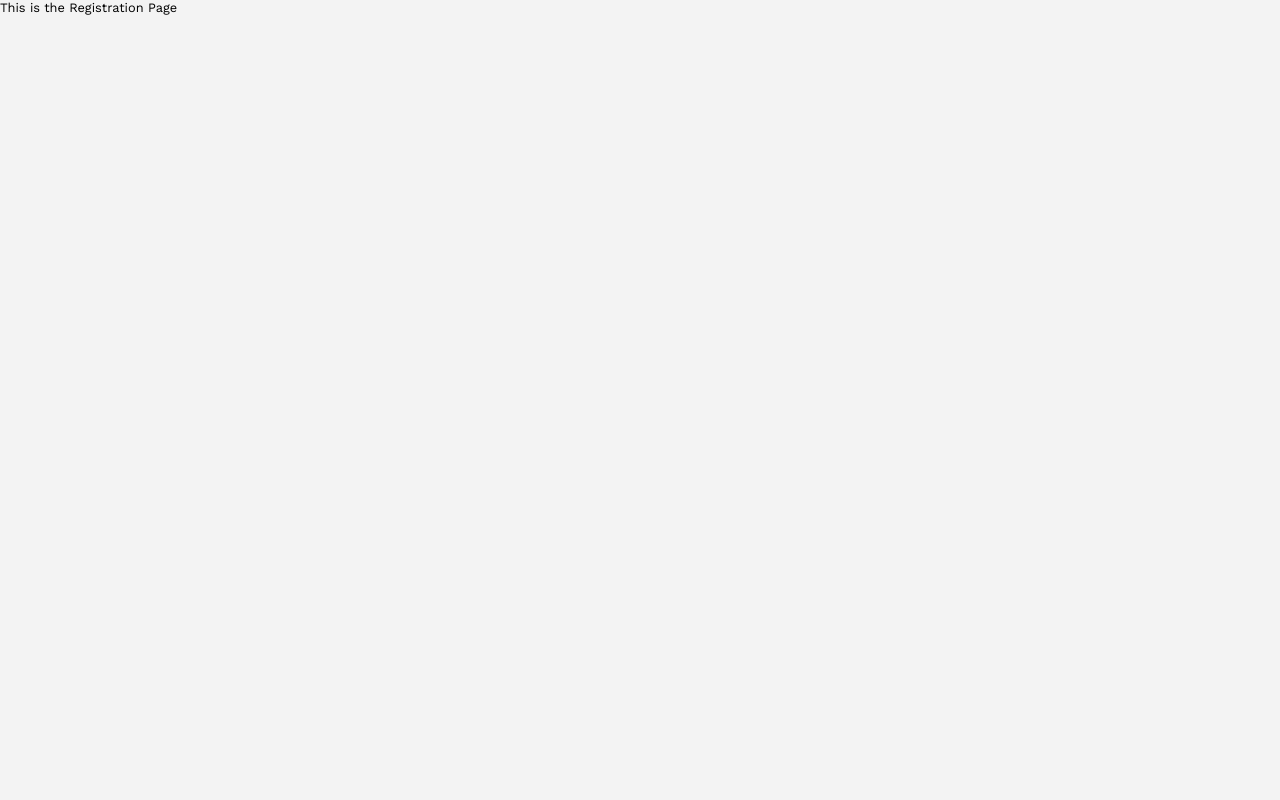
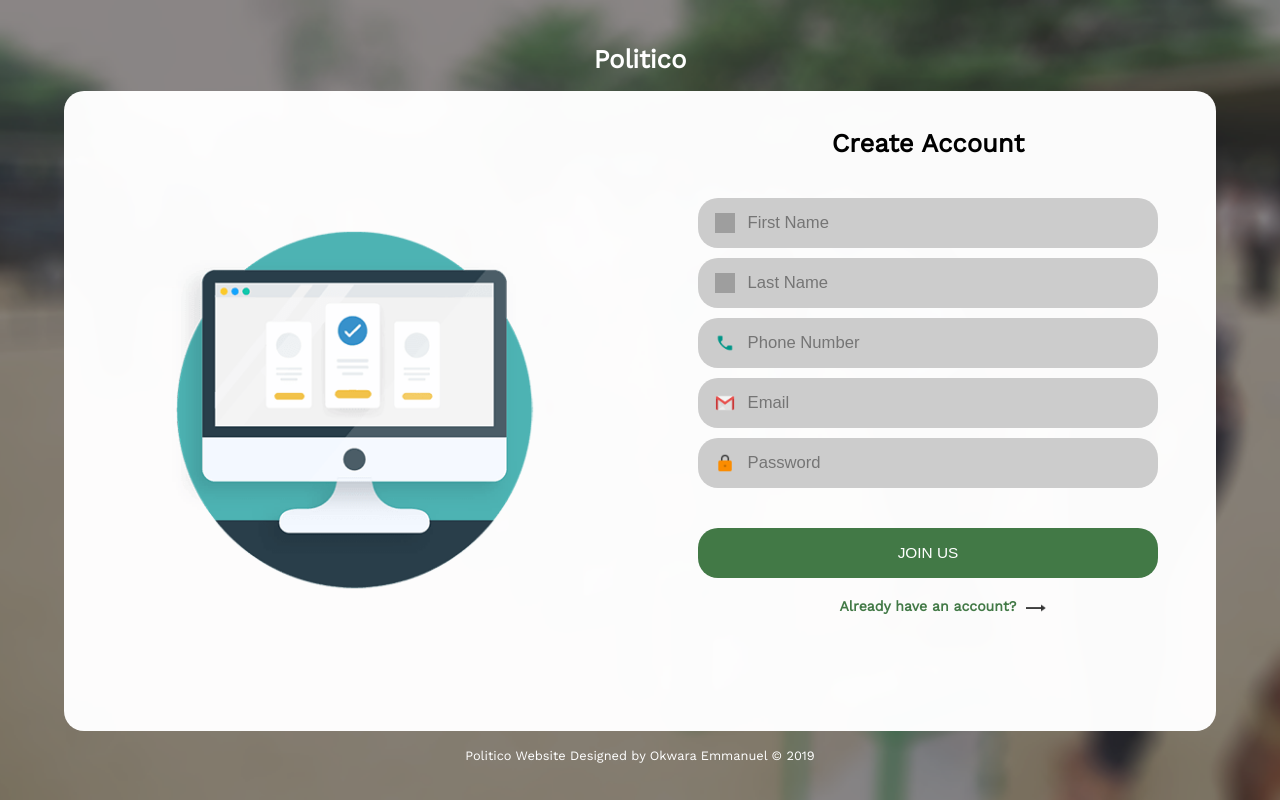
Before and after one commit to EMacco/PoliticoUI, a React app: page /register in a window 1280 px wide. Built offline with nearby package versions, Linux system fonts and the light colour scheme; grey boxes are pictures that could not be loaded.

Commit message:
feat-[167003015]: Register User
Create client side validations for the registration form consume registration endpoint

[Finishes #167003015]

```diff
--- a/client/src/actions/authActions.js
+++ b/client/src/actions/authActions.js
@@ -9,6 +9,37 @@ export const setCurrentUser = user => {
     type: SET_CURRENT_USER,
     payload: user
   };
+};
+
+// Register user
+export const registerUser = (userData, history) => dispatch => {
+  axios
+    .post('https://politico-okwara.herokuapp.com/api/v1/auth/signup', userData)
+    .then(res => {
+      const response = res.data.data[0];
+
+      // Set token in local storage
+      const { token } = response;
+      localStorage.setItem('jwtToken', token);
+
+      // Set token to auth header
+      setAuthToken(token);
+
+      // Decode to get user data
+      const { user } = response;
+
+      // Set current user
+      dispatch(setCurrentUser(user));
+
+      // history.push('/userhome');
+      toast.success('Registration Successful');
+    })
+    .catch(err =>
+      dispatch({
+        type: GET_ERRORS,
+        payload: { global: err.response.data.error }
+      })
+    );
 };
 
 export const loginUser = (userData, history) => dispatch => {
--- a/client/src/components/auth/Login.jsx
+++ b/client/src/components/auth/Login.jsx
@@ -14,7 +14,7 @@ class Login extends Component {
     email: '',
     password: '',
     errors: {},
-    formValid: false,
+    formValid: true,
     isLoading: false
   };
 
@@ -28,7 +28,6 @@ class Login extends Component {
   onChange = e => {
     const { errors } = this.state;
     const { name, value } = e.target;
-    // this.validateLogin();
     switch (name) {
       case 'email':
         errors.email = isEmpty(value)
@@ -49,6 +48,24 @@ class Login extends Component {
     this.setState({ errors, [name]: value });
   };
 
+  validateLoginDetails = () => {
+    const errors = {};
+    const { email, password } = this.state;
+    errors.email = isEmpty(email)
+      ? 'Email is required'
+      : (errors.email = isEmail(email) ? '' : 'Invalid Email Address');
+
+    errors.password = isEmpty(password)
+      ? 'Password is required'
+      : (errors.password = isLength(password, { min: 8, max: 15 })
+          ? ''
+          : 'Password should be between 8 and 15 characters');
+
+    this.setState({ ...this.state, errors });
+
+    return this.isValid(errors);
+  };
+
   isValid = errors => {
     let valid = true;
 
@@ -65,11 +82,15 @@ class Login extends Component {
   onSubmit = e => {
     e.preventDefault();
 
-    this.setState({ ...this.state, isLoading: true });
+    const valid = this.validateLoginDetails();
 
-    const { email, password } = this.state;
-    const userData = { email, password };
-    this.props.loginUser(userData, this.props.history);
+    if (valid) {
+      this.setState({ ...this.state, isLoading: true });
+
+      const { email, password } = this.state;
+      const userData = { email, password };
+      this.props.loginUser(userData, this.props.history);
+    }
   };
 
   render() {
@@ -136,7 +157,7 @@ class Login extends Component {
                   </button>
 
                   <div className="create-account-div">
-                    <Link to="signup.html">Create your Account</Link>
+                    <Link to="/register">Create your Account</Link>
                     <img src="img/arror-icon.png" />
                   </div>
                 </form>
--- a/client/src/components/auth/Register.jsx
+++ b/client/src/components/auth/Register.jsx
@@ -1,11 +1,263 @@
-import React from 'react'
+import React, { Component } from 'react';
+import { Link, Redirect } from 'react-router-dom';
+import { connect } from 'react-redux';
+import PropTypes from 'prop-types';
+import { toast } from 'react-toastify';
+import TextFieldGroup from '../common/TextFieldGroup';
+import { registerUser } from '../../actions/authActions';
+import { withRouter } from 'react-router-dom';
+import { isEmail, isLength } from 'validator';
+import isEmpty from '../../validations/is-empty';
 
-const Register = () => {
-  return (
-    <div>
-      This is the Registration Page
-    </div>
-  )
+class Register extends Component {
+  state = {
+    firstName: '',
+    lastName: '',
+    email: '',
+    phoneNumber: '',
+    password: '',
+    errors: {},
+    formValid: true,
+    isLoading: false
+  };
+
+  componentWillReceiveProps = nextProps => {
+    if (nextProps.errors.global) {
+      this.setState({ ...this.state, isLoading: false });
+      toast.error(nextProps.errors.global);
+    }
+  };
+
+  validateLoginDetails = () => {
+    const errors = {};
+    const { firstName, lastName, phoneNumber, email, password } = this.state;
+    errors.firstName = isEmpty(firstName)
+      ? 'First name is required'
+      : (errors.firstName = isLength(firstName, { min: 3, max: 15 })
+          ? ''
+          : 'First name should be between 3 and 15 characters');
+    errors.lastName = isEmpty(lastName)
+      ? 'Last name is required'
+      : (errors.lastName = isLength(lastName, { min: 3, max: 15 })
+          ? ''
+          : 'Last name should be between 3 and 15 characters');
+    errors.phoneNumber = isEmpty(phoneNumber)
+      ? 'Phone number is required'
+      : (errors.phoneNumber = isLength(phoneNumber, { min: 11, max: 11 })
+          ? ''
+          : 'Phone number should be 11 characters');
+    errors.email = isEmpty(email)
+      ? 'Email is required'
+      : (errors.email = isEmail(email) ? '' : 'Invalid Email Address');
+
+    errors.password = isEmpty(password)
+      ? 'Password is required'
+      : (errors.password = isLength(password, { min: 8, max: 15 })
+          ? ''
+          : 'Password should be between 8 and 15 characters');
+
+    this.setState({ ...this.state, errors });
+
+    return this.isValid(errors);
+  };
+
+  onChange = e => {
+    const { errors } = this.state;
+    const { name, value } = e.target;
+    switch (name) {
+      case 'firstName':
+        errors.firstName = isEmpty(value)
+          ? 'First name is required'
+          : (errors.firstName = isLength(value, { min: 3, max: 15 })
+              ? ''
+              : 'First name should be between 3 and 15 characters');
+        break;
+      case 'lastName':
+        errors.lastName = isEmpty(value)
+          ? 'Last name is required'
+          : (errors.lastName = isLength(value, { min: 3, max: 15 })
+              ? ''
+              : 'Last name should be between 3 and 15 characters');
+        break;
+      case 'phoneNumber':
+        errors.phoneNumber = isEmpty(value)
+          ? 'Phone number is required'
+          : (errors.phoneNumber = isLength(value, { min: 11, max: 11 })
+              ? ''
+              : 'Phone number should be 11 characters');
+        break;
+      case 'email':
+        errors.email = isEmpty(value)
+          ? 'Email is required'
+          : (errors.email = isEmail(value) ? '' : 'Invalid Email Address');
+        break;
+      case 'password':
+        errors.password = isEmpty(value)
+          ? 'Password is required'
+          : (errors.password = isLength(value, { min: 8, max: 15 })
+              ? ''
+              : 'Password should be between 8 and 15 characters');
+        break;
+      default:
+        break;
+    }
+    this.isValid(errors);
+    this.setState({ errors, [name]: value });
+  };
+
+  isValid = errors => {
+    let valid = true;
+
+    Object.values(errors).forEach(val => {
+      val.length > 0 && (valid = false);
+    });
+
+    this.setState({
+      formValid: valid
+    });
+    return valid;
+  };
+
+  onSubmit = e => {
+    e.preventDefault();
+
+    const valid = this.validateLoginDetails();
+
+    if (valid) {
+      this.setState({ ...this.state, isLoading: true });
+
+      const { firstName, lastName, phoneNumber, email, password } = this.state;
+      const userData = { firstName, lastName, phoneNumber, email, password };
+      this.props.registerUser(userData, this.props.history);
+    }
+  };
+
+  render() {
+    const { firstName, lastName, phoneNumber, email, password, errors } = this.state;
+
+    if (this.props.auth.isAuthenticated) return <Redirect to="/userhome" />;
+
+    return (
+      <div className="outer">
+        <div className="middle">
+          <header className="signin-header">
+            <center>
+              <h1>
+                <Link to="/">Politico</Link>
+              </h1>
+            </center>
+          </header>
+          <div className="inner">
+            <div className="form-image-div">
+              <div className="login-image-banner">
+                <img src="img/signup-banner.png" />
+              </div>
+            </div>
+
+            <div className="login-form">
+              <div className="form-attributes-registration">
+                <center>
+                  <h1>Create Account</h1>
+                </center>
+                <center>
+                  <label id="errorMessage" />
+                </center>
+                <form onSubmit={this.onSubmit} noValidate>
+                  <TextFieldGroup
+                    id="firstNameField"
+                    placeholder="First Name"
+                    value={firstName}
+                    name="firstName"
+                    className="signin-text-field"
+                    onChange={this.onChange}
+                    icon="img/person-icon.png"
+                    error={errors.firstName}
+                  />
+
+                  <TextFieldGroup
+                    id="lastNameField"
+                    placeholder="Last Name"
+                    value={lastName}
+                    name="lastName"
+                    className="signin-text-field"
+                    onChange={this.onChange}
+                    icon="img/person-icon.png"
+                    error={errors.lastName}
+                  />
+
+                  <TextFieldGroup
+                    id="phoneField"
+                    placeholder="Phone Number"
+                    value={phoneNumber}
+                    name="phoneNumber"
+                    className="signin-text-field"
+                    onChange={this.onChange}
+                    icon="img/phone-icon.png"
+                    error={errors.phoneNumber}
+                  />
+
+                  <TextFieldGroup
+                    id="emailField"
+                    placeholder="Email"
+                    value={email}
+                    name="email"
+                    className="signin-text-field"
+                    onChange={this.onChange}
+                    icon="img/email-icon.png"
+                    error={errors.email}
+                  />
+
+                  <TextFieldGroup
+                    id="passwordField"
+                    placeholder="Password"
+                    value={password}
+                    type="password"
+                    name="password"
+                    className="signin-text-field"
+                    onChange={this.onChange}
+                    icon="img/password-icon.png"
+                    error={errors.password}
+                  />
+
+                  <button
+                    type="submit"
+                    disabled={this.state.isLoading ? true : !this.state.formValid}
+                    className="signin-submit-btn"
+                    id="loginBtn"
+                  >
+                    {this.state.isLoading ? 'Registering...' : 'Join Us'}
+                  </button>
+
+                  <div className="create-account-div">
+                    <Link to="/login">Already have an account?</Link>
+                    <img src="img/arror-icon.png" />
+                  </div>
+                </form>
+              </div>
+            </div>
+          </div>
+
+          <footer className="signin-footer">
+            Politico Website Designed by Okwara Emmanuel &copy; 2019
+          </footer>
+        </div>
+      </div>
+    );
+  }
 }
 
-export default Register;
+Register.propTypes = {
+  registerUser: PropTypes.func.isRequired,
+  auth: PropTypes.object.isRequired,
+  errors: PropTypes.object.isRequired
+};
+
+const mapStateToProps = state => ({
+  auth: state.auth,
+  errors: state.auth.errors
+});
+
+export default connect(
+  mapStateToProps,
+  { registerUser }
+)(withRouter(Register));
```
